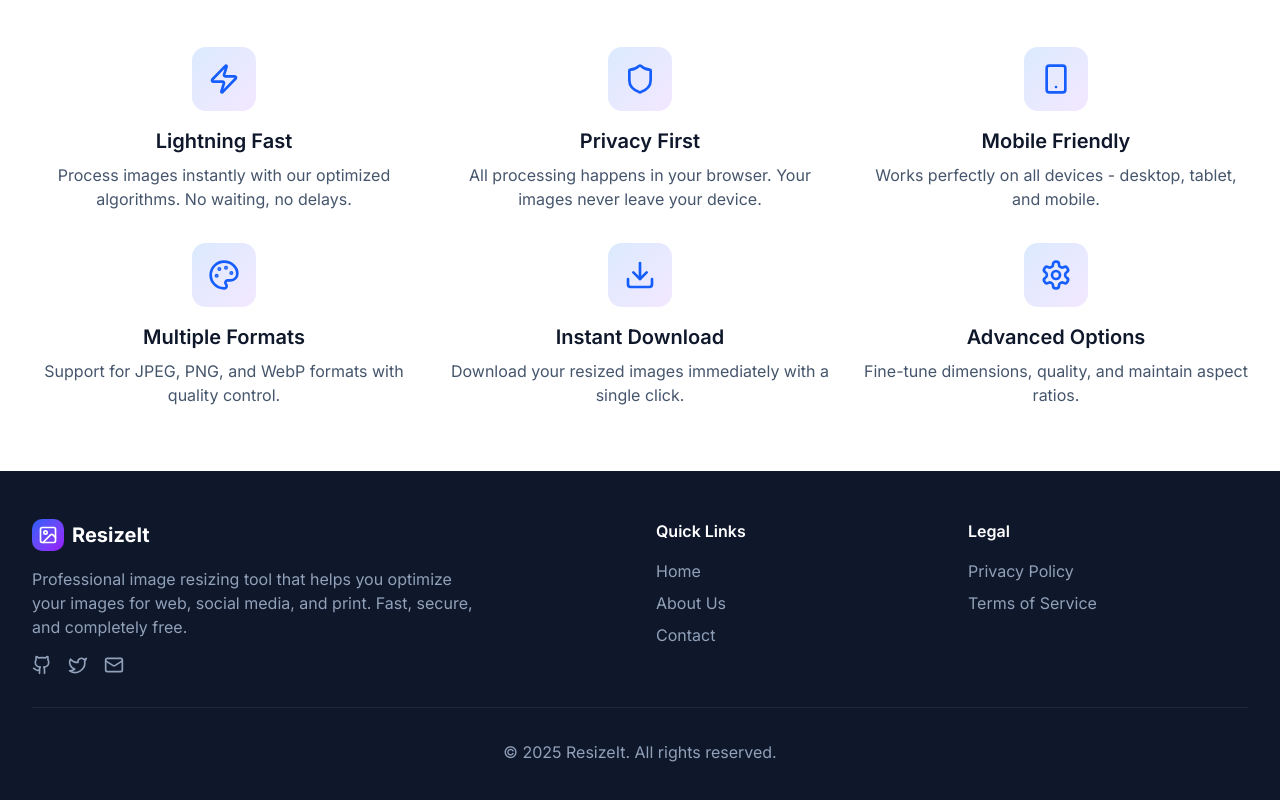
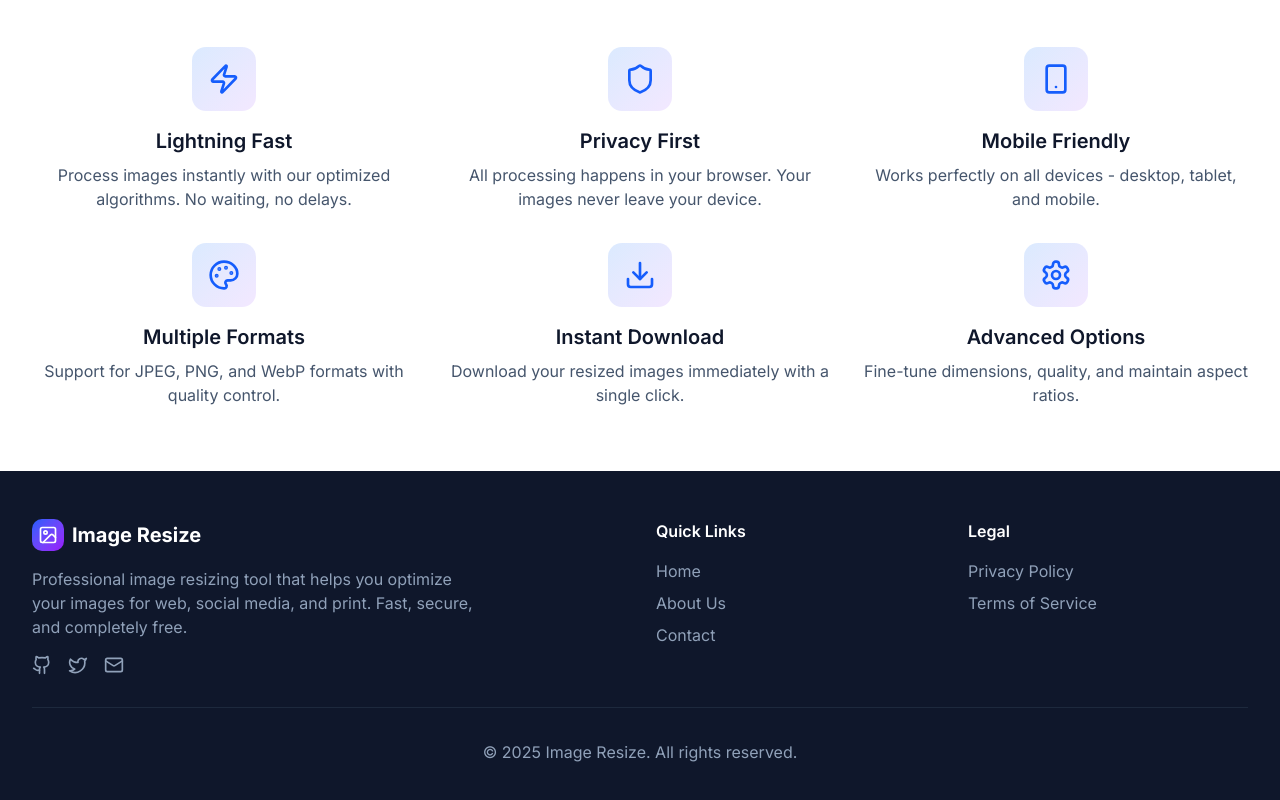
Before and after one commit to tejupanghal/resize, a Next.js app: page / in a window 1280 px wide. Shown: the part 1553-2353 px from the top of the page. Built offline with nearby package versions, Linux system fonts and the light colour scheme.

Commit message:
Update footer.tsx

```diff
--- a/src/components/footer.tsx
+++ b/src/components/footer.tsx
@@ -12,7 +12,7 @@ export function Footer() {
               <div className="w-8 h-8 bg-gradient-to-br from-blue-600 to-purple-600 rounded-lg flex items-center justify-center">
                 <ImageIcon className="w-5 h-5 text-white" />
               </div>
-              <span className="text-xl font-bold text-white">ResizeIt</span>
+              <span className="text-xl font-bold text-white">Image Resize</span>
             </Link>
             <p className="text-slate-400 mb-4 max-w-md">
               Professional image resizing tool that helps you optimize your images for web, social media, and print.
@@ -72,7 +72,7 @@ export function Footer() {
         </div>
 
         <div className="border-t border-slate-800 mt-8 pt-8 text-center text-slate-400">
-          <p>&copy; {new Date().getFullYear()} ResizeIt. All rights reserved.</p>
+          <p>&copy; {new Date().getFullYear()} Image Resize. All rights reserved.</p>
         </div>
       </div>
     </footer>
```
